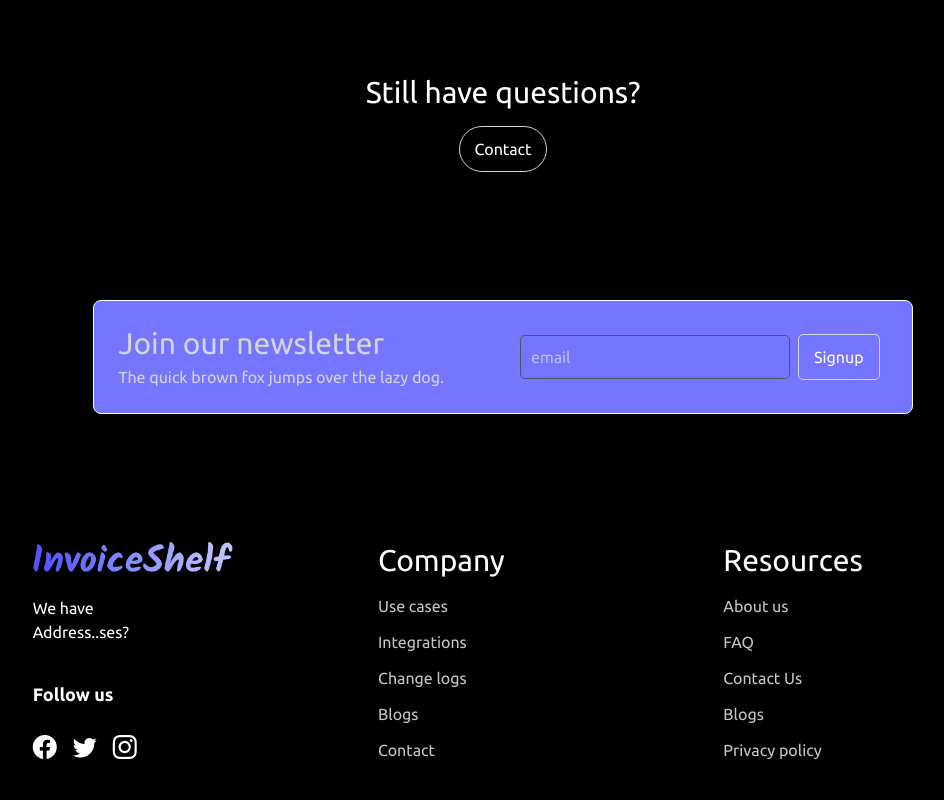
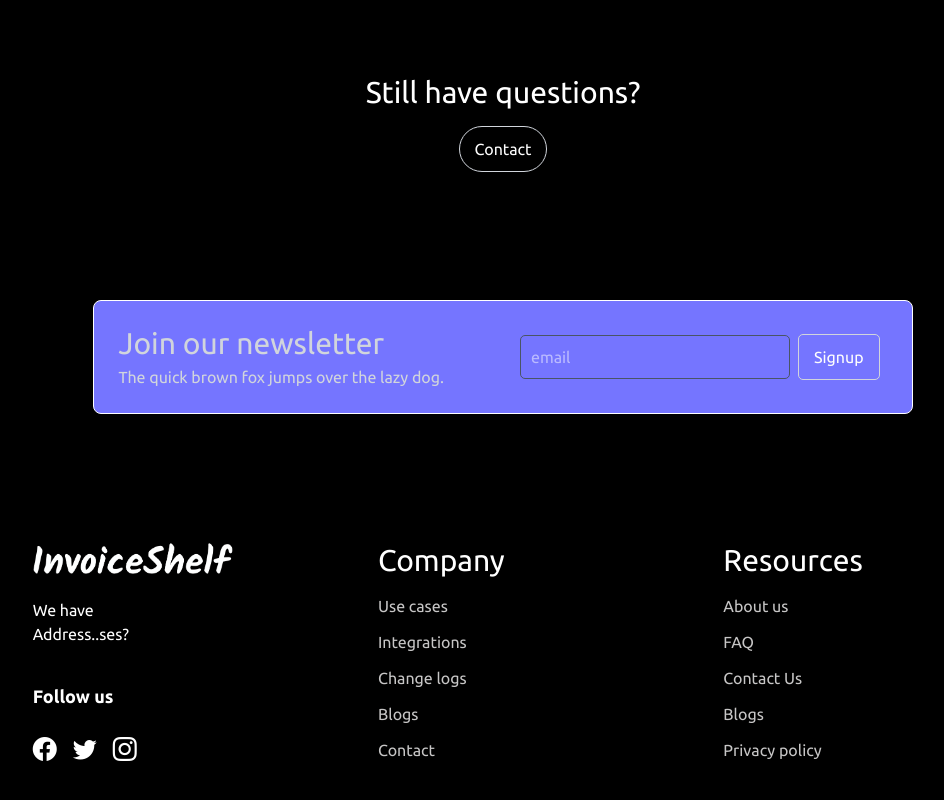
Before and after one commit to Griffin-Web-Studio/garage-tempy-shelf, a React (Vite) app: page / in a window 1280 px wide. Shown: the part 6978-7778 px from the top of the page, without its empty margins (137-1081 px from the left). Built offline with nearby package versions, Linux system fonts and the light colour scheme.

Commit message:
style: update footer to use white logo

```diff
--- a/src/App.tsx
+++ b/src/App.tsx
@@ -344,7 +344,7 @@ function App() {
           <footer className="mt-auto flex w-full place-content-around gap-3 p-[5%] px-[10%] text-white max-md:flex-col">
             <div className="flex h-full w-62.5 flex-col gap-6 max-md:w-full">
               <img
-                src="/assets/logo/logo.png"
+                src="/assets/logo/logo-white.png"
                 alt="logo"
                 className="max-w-50"
               />
```
